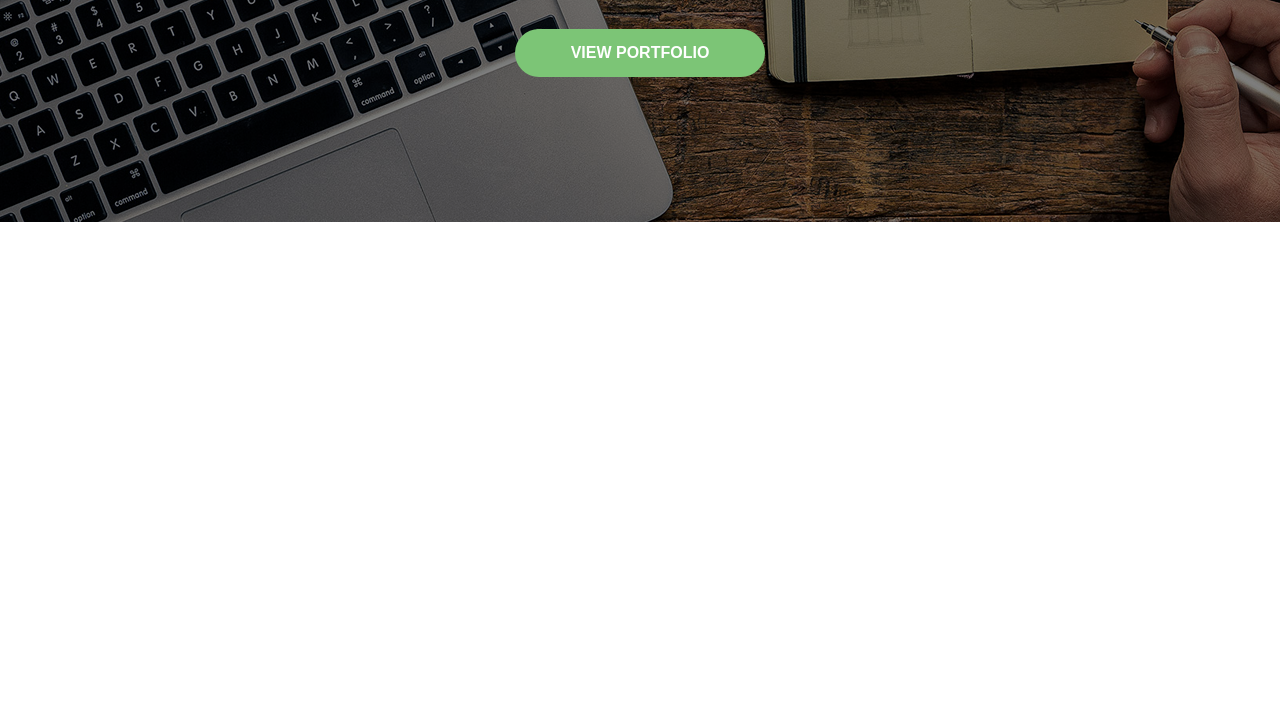
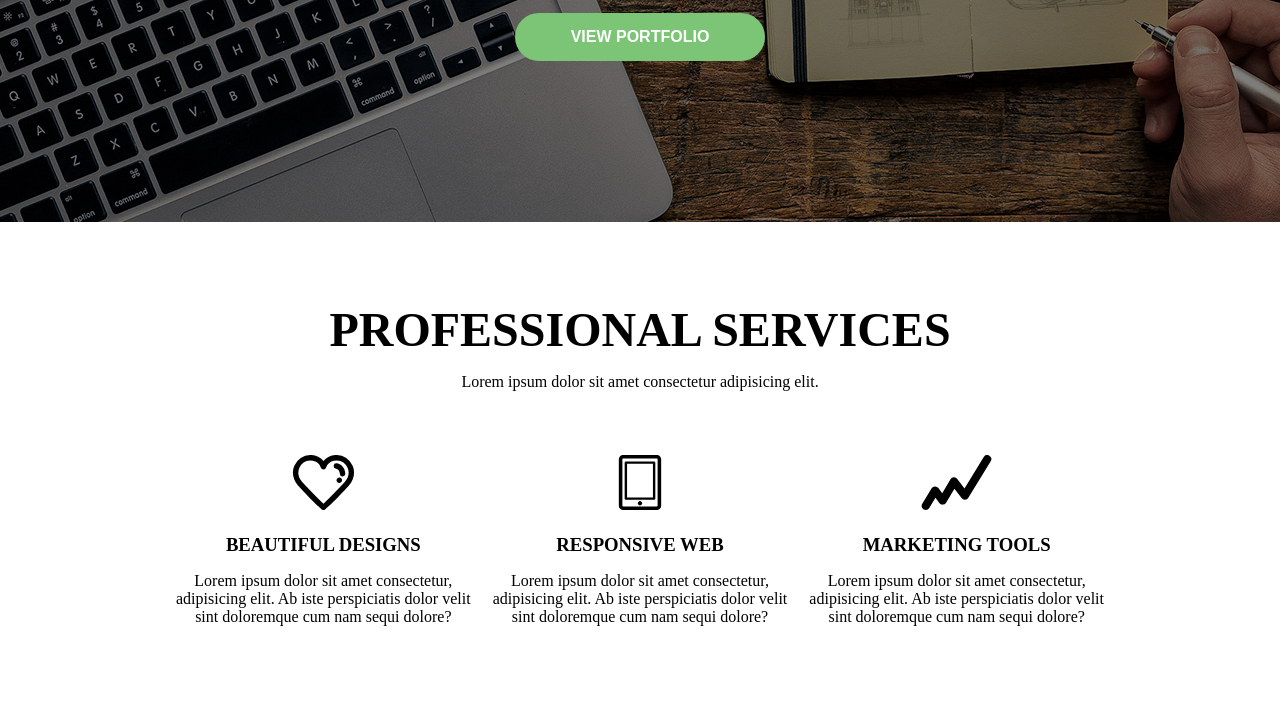
Before and after one commit to GlaDdos/treeservices, a plain HTML site: page index.html in a window 1280 px wide. Shown: the part 405-1127 px from the top of the page. Before the commit the page ends 800 px from the top, so only its background shows below. Drawn offline with Linux system fonts and the light colour scheme.

Commit message:
About section

```diff
--- a/index.html
+++ b/index.html
@@ -34,6 +34,33 @@
         <button class="text-centered text-uppercase home-btn">View Portfolio</button>
       </div>
     </section>
+
+    <section id="about" class="about">
+      <div class="wrapper">
+        <h2 class="text-centered text-uppercase">Professional Services</h2>
+        <p class="text-centered">Lorem ipsum dolor sit amet consectetur adipisicing elit.</p>
+        <div class="items-wrapper">
+          <div class="about-item">
+            <img src="./img/icon-heart.svg" />
+            <h3 class="text-centered text-uppercase">Beautiful Designs</h3>
+            <p class="text-centered">Lorem ipsum dolor sit amet consectetur, adipisicing elit. Ab iste perspiciatis dolor velit sint doloremque cum nam sequi dolore? </p>
+          </div>
+
+          <div class="about-item">
+            <img src="./img/icon-mobile.svg" />
+            <h3 class="text-centered text-uppercase">Responsive Web</h3>
+            <p class="text-centered">Lorem ipsum dolor sit amet consectetur, adipisicing elit. Ab iste perspiciatis dolor velit sint doloremque cum nam sequi dolore? </p>
+          </div>
+
+          <div class="about-item">
+            <img src="./img/icon-graph.svg" />
+            <h3 class="text-centered text-uppercase">Marketing Tools</h3>
+            <p class="text-centered">Lorem ipsum dolor sit amet consectetur, adipisicing elit. Ab iste perspiciatis dolor velit sint doloremque cum nam sequi dolore? </p>
+          </div>
+
+        </div>
+      </div>
+    </section>
   </main>
 </body>
 </html>
--- a/main.css
+++ b/main.css
@@ -17,7 +17,7 @@ h2 {
 }
 
 p {
-  margin: 2em 0;
+  margin: 1em 0;
 
 }
 
@@ -118,6 +118,33 @@ nav li {
   background-color: #7cc576;
 }
 
+.about {
+  display: flex;
+  align-items: center;
+  min-height: 500px;
+}
+
+.items-wrapper {
+  display: flex;
+  justify-content: center;
+  flex-direction: row;
+  padding-top: 3em;
+}
+
+.about-item {
+  display: flex;
+  flex-direction: column;
+
+  margin-left: .5em;
+  margin-right: .5em;
+}
+
+.about-item img {
+  height: 55px;
+  width: auto;
+  margin-bottom: 1.5em;
+}
+
 /* media queries */
 @media screen and (max-width: 768px){
   nav nav ul a {
```
Also changed, not shown: img/icon-graph.svg (added), img/icon-heart.svg (added), img/icon-mobile.svg (added).
